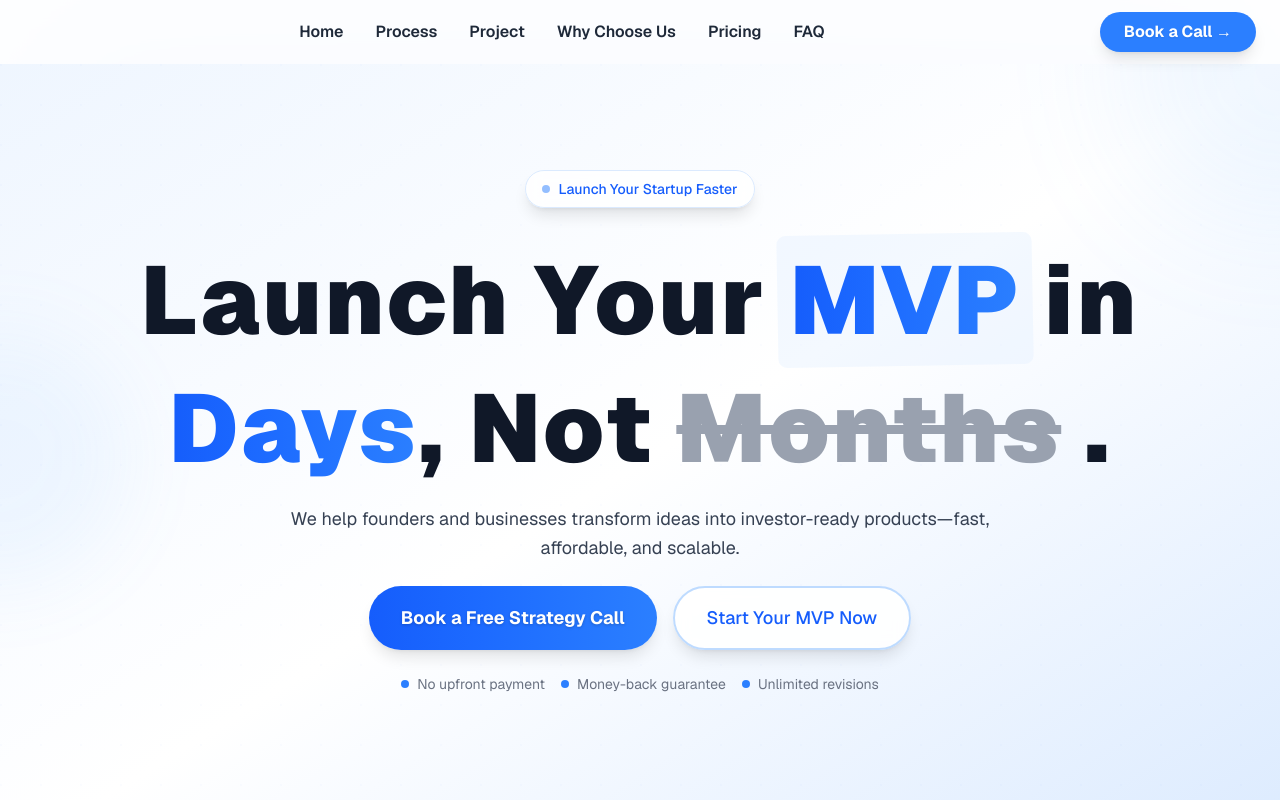
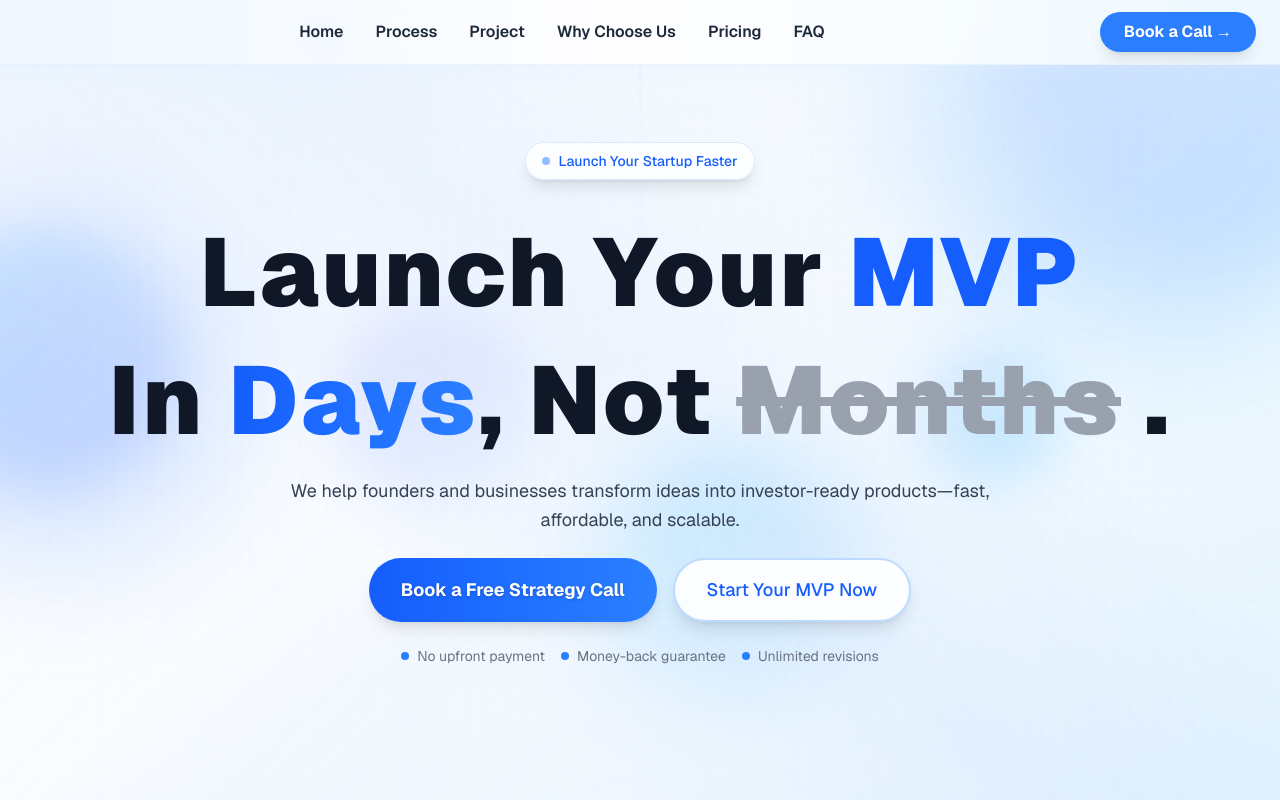
Before and after one commit to rishabh0009-7/BuildLabs, a Next.js app: page / in a window 1280 px wide. Shown: the top 800 px of the page. Built offline with nearby package versions, Linux system fonts and the light colour scheme.

Commit message:
added premium background

```diff
--- a/app/globals.css
+++ b/app/globals.css
@@ -86,14 +86,63 @@
   }
 }
 
+@keyframes float {
+  0%, 100% {
+    transform: translateY(0px) rotate(0deg);
+  }
+  50% {
+    transform: translateY(-10px) rotate(1deg);
+  }
+}
+
+@keyframes shimmer {
+  0% {
+    background-position: -200% 0;
+  }
+  100% {
+    background-position: 200% 0;
+  }
+}
+
+@keyframes glow {
+  0%, 100% {
+    opacity: 0.5;
+    transform: scale(1);
+  }
+  50% {
+    opacity: 0.8;
+    transform: scale(1.05);
+  }
+}
+
 .animate-blob {
   animation: blob 7s infinite;
+}
+
+.animate-glow {
+  animation: glow 4s ease-in-out infinite;
+}
+
+.animation-delay-1000 {
+  animation-delay: 1s;
 }
 
 .animation-delay-2000 {
   animation-delay: 2s;
 }
 
+.animation-delay-3000 {
+  animation-delay: 3s;
+}
+
 .animation-delay-4000 {
   animation-delay: 4s;
 }
+
+.animation-delay-5000 {
+  animation-delay: 5s;
+}
+
+.animation-delay-6000 {
+  animation-delay: 6s;
+}
--- a/app/page.tsx
+++ b/app/page.tsx
@@ -83,8 +83,19 @@ export default function MVPLabsLandingPage() {
           backgroundRepeat: "no-repeat",
         }}
       />
-      <header className="fixed top-0 left-0 right-0 z-50 bg-white/95 backdrop-blur-md relative">
-        <div className="container mx-auto px-6 h-16 flex items-center justify-between">
+      <header className="fixed top-0 left-0 right-0 z-[100] bg-gradient-to-r from-blue-50/95 via-white/95 to-sky-50/95 backdrop-blur-md border-b border-blue-100/50 shadow-lg shadow-blue-100/20 overflow-hidden">
+        {/* Premium Header Background Effects */}
+        <div className="absolute inset-0 opacity-30" style={{
+          background: `
+            linear-gradient(90deg, transparent 20%, rgba(59, 130, 246, 0.03) 50%, transparent 80%)
+          `,
+          animation: 'aurora 25s ease-in-out infinite'
+        }}></div>
+        <div className="absolute inset-0 overflow-hidden">
+          <div className="absolute top-0 right-10 w-16 h-16 bg-gradient-to-br from-blue-300/8 to-sky-300/5 rounded-full blur-xl animate-blob"></div>
+          <div className="absolute top-0 left-1/4 w-12 h-12 bg-gradient-to-br from-indigo-300/6 to-blue-300/4 rounded-full blur-lg animate-blob animation-delay-3000"></div>
+        </div>
+        <div className="relative container mx-auto px-6 h-16 flex items-center justify-between">
           {/* Empty space - Left Side */}
           <div></div>
 
@@ -167,25 +178,53 @@ export default function MVPLabsLandingPage() {
         )}
       </header>
 
-      <section id="home" className="relative pt-2 pb-2 overflow-hidden z-10 h-screen flex items-center justify-center">
-        {/* Enhanced Background */}
-        <div className="absolute inset-0 bg-gradient-to-br from-blue-50 via-white to-blue-100"></div>
+      <section id="home" className="relative pt-20 pb-2 overflow-hidden z-10 h-screen flex items-center justify-center">
+        {/* Premium Multi-layer Background */}
+        <div className="absolute inset-0 bg-gradient-to-br from-blue-50 via-white to-sky-100"></div>
 
-        {/* Animated Background Elements */}
+        {/* Aurora-like animated gradient overlay */}
+        <div className="absolute inset-0 opacity-60" style={{
+          background: `
+            linear-gradient(45deg, transparent 30%, rgba(59, 130, 246, 0.1) 50%, transparent 70%),
+            linear-gradient(-45deg, transparent 30%, rgba(147, 197, 253, 0.1) 50%, transparent 70%)
+          `,
+          animation: 'aurora 15s ease-in-out infinite'
+        }}></div>
+
+        {/* Enhanced floating gradient orbs with glow */}
         <div className="absolute inset-0 overflow-hidden">
-          {/* Large gradient orb */}
-          <div className="absolute -top-40 -right-40 w-80 h-80 bg-gradient-to-br from-blue-400/20 to-blue-300/20 rounded-full blur-3xl animate-pulse"></div>
+          {/* Large premium orb - top right */}
+          <div className="absolute -top-32 -right-32 w-[500px] h-[500px] bg-gradient-to-br from-blue-400/40 to-sky-300/25 rounded-full blur-3xl animate-blob opacity-80"></div>
+          <div className="absolute -top-28 -right-28 w-96 h-96 bg-gradient-to-br from-indigo-300/30 to-blue-400/20 rounded-full blur-2xl animate-blob animation-delay-1000"></div>
 
-          {/* Medium gradient orb */}
-          <div className="absolute top-1/3 -left-32 w-64 h-64 bg-gradient-to-br from-blue-300/15 to-blue-400/15 rounded-full blur-2xl animate-pulse animation-delay-2000"></div>
+          {/* Medium premium orb - left */}
+          <div className="absolute top-1/5 -left-32 w-[400px] h-[400px] bg-gradient-to-br from-indigo-300/35 to-blue-400/25 rounded-full blur-3xl animate-blob animation-delay-2000"></div>
+          <div className="absolute top-1/4 -left-20 w-72 h-72 bg-gradient-to-br from-sky-300/25 to-indigo-400/20 rounded-full blur-xl animate-blob animation-delay-3000"></div>
 
+          {/* Small premium orbs - multiple */}
+          <div className="absolute bottom-20 right-1/3 w-64 h-64 bg-gradient-to-br from-sky-400/25 to-blue-300/20 rounded-full blur-2xl animate-blob animation-delay-4000"></div>
+          <div className="absolute top-1/2 right-1/5 w-32 h-32 bg-gradient-to-br from-blue-300/30 to-sky-400/25 rounded-full blur-xl animate-blob animation-delay-5000"></div>
+          <div className="absolute bottom-1/3 left-1/4 w-48 h-48 bg-gradient-to-br from-indigo-400/20 to-blue-300/15 rounded-full blur-xl animate-blob animation-delay-6000"></div>
         </div>
 
-        {/* Subtle grid pattern overlay */}
-        <div className="absolute inset-0 opacity-[0.02]" style={{
-          backgroundImage: `radial-gradient(circle at 1px 1px, rgb(37 99 235) 1px, transparent 0)`,
-          backgroundSize: '40px 40px'
+        {/* Animated particle grid */}
+        <div className="absolute inset-0 opacity-[0.04]" style={{
+          backgroundImage: `
+            radial-gradient(circle at 1px 1px, rgb(59 130 246) 1px, transparent 0),
+            radial-gradient(circle at 25px 25px, rgb(147 197 253) 0.5px, transparent 0)
+          `,
+          backgroundSize: '50px 50px, 25px 25px',
+          animation: 'float 25s ease-in-out infinite'
         }}></div>
+
+        {/* Premium gradient mesh overlays */}
+        <div className="absolute inset-0 bg-gradient-to-r from-transparent via-blue-50/40 to-transparent animate-pulse"></div>
+        <div className="absolute inset-0 bg-gradient-to-b from-sky-50/30 via-transparent to-blue-50/20"></div>
+
+        {/* Subtle light rays */}
+        <div className="absolute top-0 left-1/2 transform -translate-x-1/2 w-1 h-full bg-gradient-to-b from-blue-200/20 via-transparent to-transparent opacity-50"></div>
+        <div className="absolute top-0 left-1/3 transform -translate-x-1/2 w-0.5 h-full bg-gradient-to-b from-sky-200/15 via-transparent to-transparent opacity-40"></div>
+        <div className="absolute top-0 right-1/3 transform translate-x-1/2 w-0.5 h-full bg-gradient-to-b from-indigo-200/15 via-transparent to-transparent opacity-40"></div>
 
         <div className="relative container mx-auto px-6">
           <div className="text-center max-w-7xl mx-auto">
@@ -198,12 +237,9 @@ export default function MVPLabsLandingPage() {
 
             {/* Main Heading - Expanded horizontally with wider letter spacing */}
             <h1 className="text-6xl sm:text-7xl md:text-8xl font-black text-gray-900 mb-4 leading-tight tracking-wide font-[var(--font-hero)]">
-              <div className="block">Launch Your <span className="relative inline-block">
-                <span className="text-blue-600 bg-gradient-to-r from-blue-600 to-blue-500 bg-clip-text text-transparent relative z-10">MVP</span>
-                <span className="absolute inset-0 bg-blue-100 rounded-lg transform -rotate-1 scale-110 opacity-30"></span>
-              </span> in</div>
+              <div className="block">Launch Your <span className="text-blue-600">MVP</span></div>
               <div className="block mt-1 md:mt-2">
-                <span className="text-blue-600 bg-gradient-to-r from-blue-600 to-blue-500 bg-clip-text text-transparent">Days</span>, Not <span className="line-through text-gray-400">Months</span> .
+                In <span className="text-blue-600 bg-gradient-to-r from-blue-600 to-blue-500 bg-clip-text text-transparent">Days</span>, Not <span className="line-through text-gray-400">Months</span> .
               </div>
             </h1>
 
@@ -339,7 +375,23 @@ export default function MVPLabsLandingPage() {
         </div>
       </section>
 
-      <section id="portfolio" className="py-20 bg-gradient-to-br from-blue-50 via-white to-sky-50 relative z-10">
+      <section id="portfolio" className="py-20 bg-gradient-to-br from-blue-50 via-white to-sky-50 relative z-10 overflow-hidden">
+        {/* Premium Background Effects */}
+        <div className="absolute inset-0 opacity-40" style={{
+          background: `
+            linear-gradient(45deg, transparent 30%, rgba(59, 130, 246, 0.05) 50%, transparent 70%),
+            linear-gradient(-45deg, transparent 30%, rgba(147, 197, 253, 0.05) 50%, transparent 70%)
+          `,
+          animation: 'aurora 20s ease-in-out infinite'
+        }}></div>
+        <div className="absolute inset-0 overflow-hidden">
+          <div className="absolute top-10 right-10 w-64 h-64 bg-gradient-to-br from-blue-300/15 to-sky-300/10 rounded-full blur-2xl animate-blob"></div>
+          <div className="absolute bottom-20 left-10 w-48 h-48 bg-gradient-to-br from-indigo-300/10 to-blue-300/8 rounded-full blur-xl animate-blob animation-delay-3000"></div>
+        </div>
+        <div className="absolute inset-0 opacity-[0.02]" style={{
+          backgroundImage: `radial-gradient(circle at 1px 1px, rgb(59 130 246) 1px, transparent 0)`,
+          backgroundSize: '40px 40px'
+        }}></div>
         <div className="container mx-auto px-6">
           <div className="text-center mb-16">
             <h2 className="text-4xl md:text-5xl font-bold text-gray-900 mb-4">What We've Built</h2>
@@ -521,7 +573,23 @@ export default function MVPLabsLandingPage() {
         </div>
       </section>
 
-      <section id="pricing" className="py-20 bg-gradient-to-br from-blue-50 via-white to-sky-50 relative z-10">
+      <section id="pricing" className="py-20 bg-gradient-to-br from-blue-50 via-white to-sky-50 relative z-10 overflow-hidden">
+        {/* Premium Background Effects */}
+        <div className="absolute inset-0 opacity-40" style={{
+          background: `
+            linear-gradient(45deg, transparent 30%, rgba(59, 130, 246, 0.05) 50%, transparent 70%),
+            linear-gradient(-45deg, transparent 30%, rgba(147, 197, 253, 0.05) 50%, transparent 70%)
+          `,
+          animation: 'aurora 18s ease-in-out infinite'
+        }}></div>
+        <div className="absolute inset-0 overflow-hidden">
+          <div className="absolute top-20 left-1/4 w-72 h-72 bg-gradient-to-br from-sky-300/12 to-blue-300/8 rounded-full blur-2xl animate-blob animation-delay-2000"></div>
+          <div className="absolute bottom-10 right-1/3 w-56 h-56 bg-gradient-to-br from-blue-300/10 to-indigo-300/8 rounded-full blur-xl animate-blob animation-delay-4000"></div>
+        </div>
+        <div className="absolute inset-0 opacity-[0.02]" style={{
+          backgroundImage: `radial-gradient(circle at 1px 1px, rgb(59 130 246) 1px, transparent 0)`,
+          backgroundSize: '45px 45px'
+        }}></div>
         <div className="container mx-auto px-6">
           <div className="text-center mb-16">
             <div className="inline-flex items-center px-4 py-2 bg-blue-50 text-blue-600 rounded-full text-sm font-medium mb-4">
@@ -537,13 +605,13 @@ export default function MVPLabsLandingPage() {
 
             {/* Toggle Buttons */}
             <div className="flex justify-center mb-12">
-              <div className="bg-gray-100 p-1 rounded-full flex">
+              <div className="bg-white/80 backdrop-blur-sm p-1 rounded-full flex border border-blue-100 shadow-lg">
                 <button
                   onClick={() => setPricingMode('mvp')}
                   className={`px-6 py-3 rounded-full font-medium transition-all duration-300 ${
                     pricingMode === 'mvp'
                       ? 'bg-blue-500 text-white shadow-lg'
-                      : 'text-gray-600 hover:text-gray-900'
+                      : 'text-gray-600 hover:text-gray-900 hover:bg-blue-50'
                   }`}
                 >
                   MVP Development
@@ -553,7 +621,7 @@ export default function MVPLabsLandingPage() {
                   className={`px-6 py-3 rounded-full font-medium transition-all duration-300 ${
                     pricingMode === 'maintenance'
                       ? 'bg-blue-500 text-white shadow-lg'
-                      : 'text-gray-600 hover:text-gray-900'
+                      : 'text-gray-600 hover:text-gray-900 hover:bg-blue-50'
                   }`}
                 >
                   Existing App Maintenance
@@ -862,7 +930,23 @@ export default function MVPLabsLandingPage() {
         </div>
       </section>
 
-      <section id="faq" className="py-24 bg-white relative z-10">
+      <section id="faq" className="py-24 bg-gradient-to-br from-blue-50 via-white to-sky-50 relative z-10 overflow-hidden">
+        {/* Premium Background Effects */}
+        <div className="absolute inset-0 opacity-30" style={{
+          background: `
+            linear-gradient(45deg, transparent 30%, rgba(59, 130, 246, 0.04) 50%, transparent 70%),
+            linear-gradient(-45deg, transparent 30%, rgba(147, 197, 253, 0.04) 50%, transparent 70%)
+          `,
+          animation: 'aurora 22s ease-in-out infinite'
+        }}></div>
+        <div className="absolute inset-0 overflow-hidden">
+          <div className="absolute top-1/4 right-20 w-80 h-80 bg-gradient-to-br from-indigo-300/8 to-sky-300/6 rounded-full blur-3xl animate-blob animation-delay-1000"></div>
+          <div className="absolute bottom-1/4 left-20 w-64 h-64 bg-gradient-to-br from-blue-300/8 to-indigo-300/6 rounded-full blur-2xl animate-blob animation-delay-5000"></div>
+        </div>
+        <div className="absolute inset-0 opacity-[0.015]" style={{
+          backgroundImage: `radial-gradient(circle at 1px 1px, rgb(59 130 246) 1px, transparent 0)`,
+          backgroundSize: '50px 50px'
+        }}></div>
         <div className="container mx-auto px-4 sm:px-6">
           <div className="text-center mb-16">
             <div className="inline-flex items-center px-4 py-2 bg-blue-50 text-blue-600 rounded-full text-sm font-medium mb-5">
@@ -874,8 +958,8 @@ export default function MVPLabsLandingPage() {
           </div>
 
           <div className="max-w-6xl mx-auto">
-            <Card className="p-10 bg-white shadow-xl rounded-3xl border border-gray-100">
-              <Accordion type="single" collapsible className="space-y-6">
+            <Card className="p-10 bg-white/90 backdrop-blur-sm shadow-xl rounded-3xl border border-blue-100">
+              <Accordion type="single" collapsible className="space-y-6" defaultValue="item-0">
               {[
                 {
                   question: "How fast can you launch an MVP?",
@@ -962,11 +1046,11 @@ export default function MVPLabsLandingPage() {
                   answer: "Yes! After launch, you can stay on a monthly plan where we handle updates, bug fixes, and new feature development. If you prefer full control, we'll hand over the codebase with documentation for a smooth transition.",
                 },
               ].map((faq, index) => (
-                <AccordionItem key={index} value={`item-${index}`} className="bg-white border border-gray-200 rounded-xl shadow-sm hover:shadow-md transition-all duration-300 overflow-hidden">
-                  <AccordionTrigger className="text-left font-semibold text-lg text-gray-900 hover:text-blue-600 px-8 py-6 hover:bg-blue-50/50 transition-all duration-200 [&[data-state=open]]:bg-blue-50/50">
+                <AccordionItem key={index} value={`item-${index}`} className="bg-white/80 backdrop-blur-sm border border-blue-200 rounded-xl shadow-sm hover:shadow-md transition-all duration-300 overflow-hidden">
+                  <AccordionTrigger className="text-left font-semibold text-lg text-gray-900 hover:text-blue-600 px-8 py-6 hover:bg-blue-50/50 transition-all duration-200 [&[data-state=open]]:bg-blue-50/50 [&>svg]:transition-transform [&>svg]:duration-200">
                     {faq.question}
                   </AccordionTrigger>
-                  <AccordionContent className="px-8 pb-6 text-gray-600">
+                  <AccordionContent className="px-8 pb-6 pt-2 text-gray-600 data-[state=open]:animate-accordion-down data-[state=closed]:animate-accordion-up">
                     {faq.answer}
                   </AccordionContent>
                 </AccordionItem>
```
